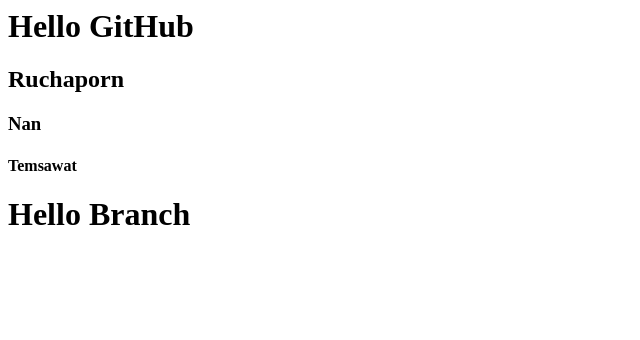
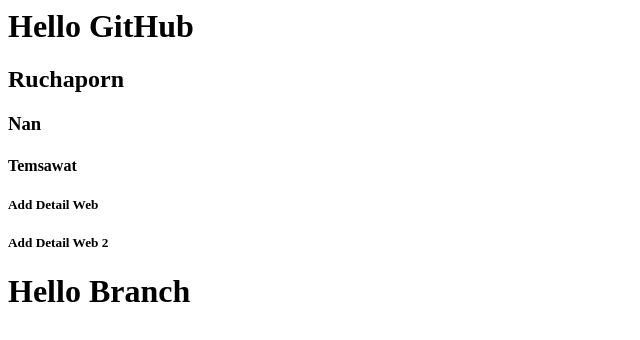
Before and after one commit to Ruchaporn-T/github-101, a plain HTML site: page index.html in a window 1280 px wide. Shown: the whole page, without its empty margins (0-640 px from the left). Drawn offline with Linux system fonts and the light colour scheme.

Commit message:
Update index.html

```diff
--- a/index.html
+++ b/index.html
@@ -2,5 +2,7 @@
 <h2>Ruchaporn</h2>
 <h3>Nan</h3>
 <h4>Temsawat</h4>
+<h5>Add Detail Web</h5>
+<h5>Add Detail Web 2</h5>
 
 <h1>Hello Branch</h1>
```
